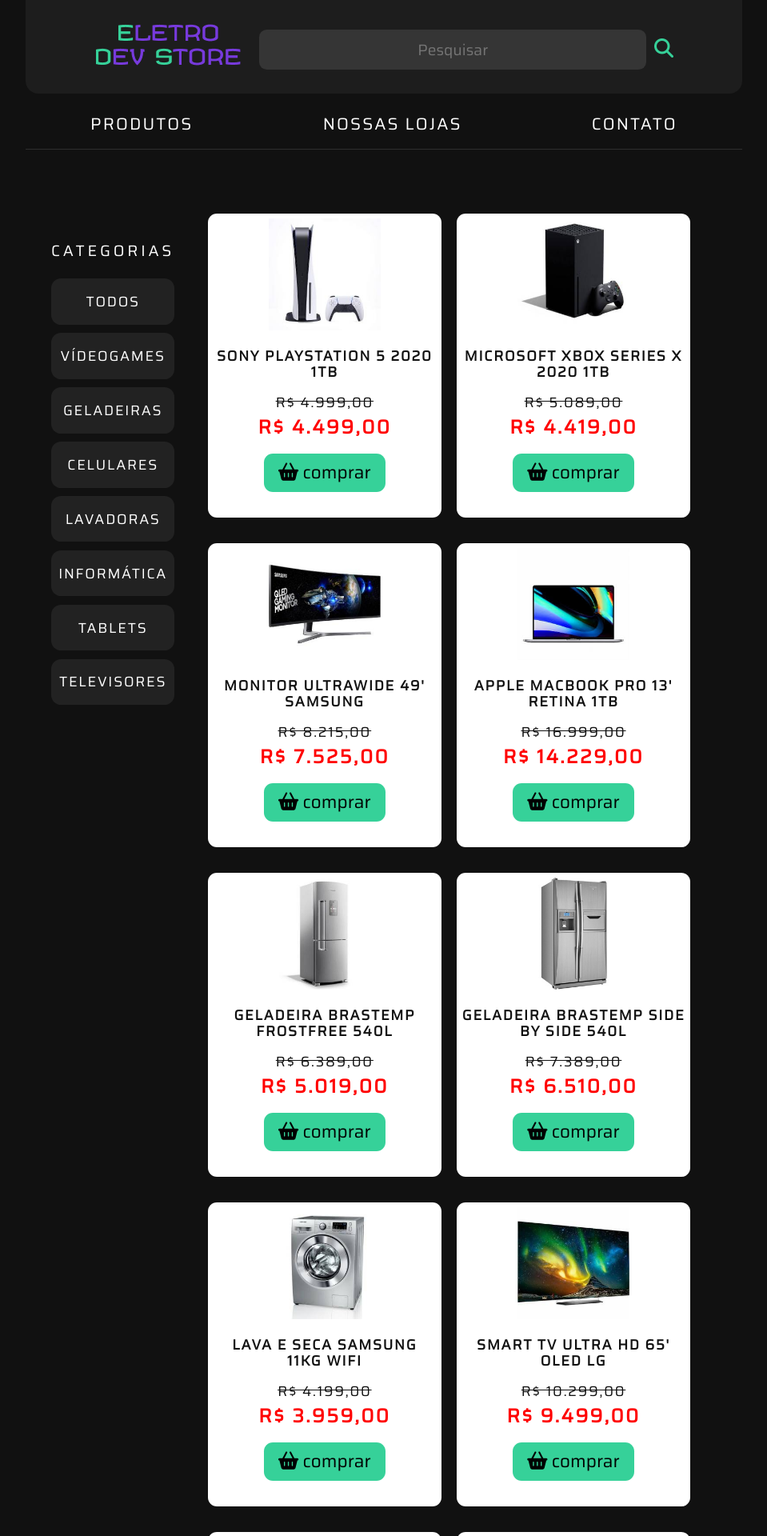
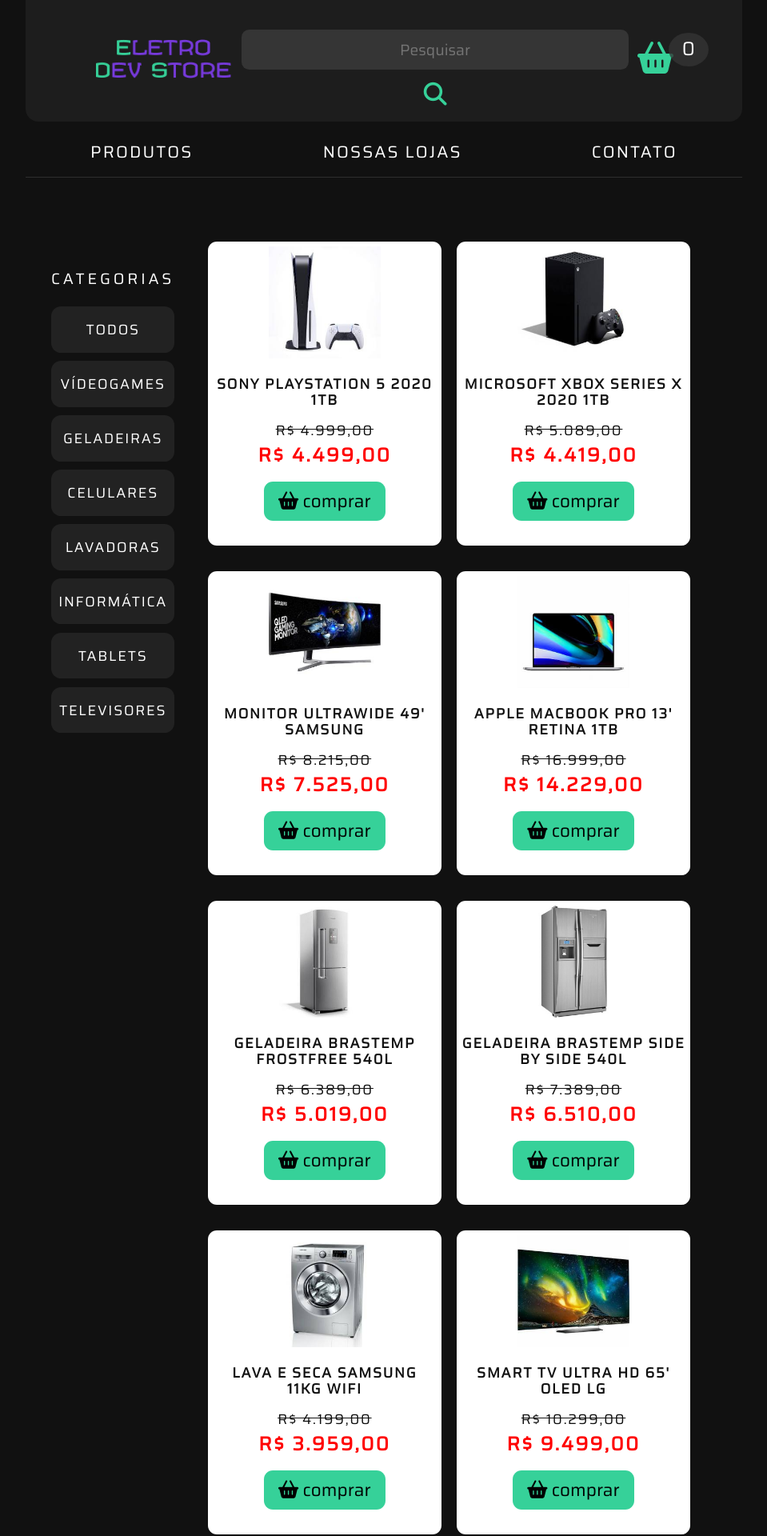
Before and after one commit to arcmarcos/RecodePro2020, a PHP site: page /eletrodevstore_JS/pages/produtos.html in a window 1280 px wide. Shown: the top 1920 px of the page at 80% size, without its empty margins (160-1119 px from the left). Run offline with PHP 8.4, Linux system fonts and the light colour scheme; some libraries are stand-ins or nearby versions.

Commit message:
trying to add sidebar cart, and working in js

```diff
--- a/eletrodevstore_JS/css/header.css
+++ b/eletrodevstore_JS/css/header.css
@@ -57,6 +57,36 @@
     font-size: 1.5em;
 }
 
+/* Ícone Carrinho */
+.cartIconContainer {
+    margin-bottom: .5em;
+
+}
+
+.cartIcon {
+    background: none;
+    outline: none;
+    border: none;
+    position: relative;
+    cursor: pointer;
+}
+
+.cartIcon i {
+    font-size: 1.9em;
+    color: #36D199;
+}
+
+.cartCount {
+    color: white;
+    font-size: 1.2em;
+    background: #353535c5;
+    padding: .3em .7em;
+    border-radius: 50%;
+    position: absolute;
+    bottom: 5px;
+    left: 36px;
+}
+
 .navMenu {
     display: flex;
     align-items: center;
@@ -105,6 +135,20 @@
         font-size: 1.2em;
     }
 
+    .searchDiv #searchButton {
+        font-size: 1.8em;
+    }
+
+    .cartIcon i {
+        font-size: 2.5em;
+    }
+
+    .cartCount {
+        font-size: 1.5em;
+        bottom: 10px;
+        left: 45px;
+    }
+
     .navMenu a {
         font-size: 1.3em;
     }
--- a/eletrodevstore_JS/pages/produtos.html
+++ b/eletrodevstore_JS/pages/produtos.html
@@ -10,12 +10,13 @@
     <link rel="stylesheet" href="../css/main.css">
     <link rel="stylesheet" href="../css/products.css">
     <link rel="stylesheet" href="../css/header.css">
+    <link rel="stylesheet" href="../css/cart.css">
     <link rel="stylesheet" href="../css/footer.css">
     <link rel="stylesheet" href="../css/normalize.css"> <!-- folha css para ajustar paginas em quase todos os navegadores -->
 
     <link rel="shortcut icon" href="../imgs/eds_icon.png">
 
-    <!-- Scritp para pegar icones no FontAwesome -->
+    <!-- Script para pegar icones no FontAwesome -->
     <script src="https://kit.fontawesome.com/110e73ee38.js" crossorigin="anonymous"></script>
 
     <script src="../script/main.js"></script>
@@ -31,14 +32,35 @@
                 <input type="text" id="searchBar" placeholder="Pesquisar">
                 <button id="searchButton" type="submit"><i class="fa fa-search"></i></button>
             </div>
+
+            <!-- Ícone Carrinho e contador de itens -->
+            <div class="cartIconContainer">
+                <button class="cartIcon">
+                    <i class="fas fa-shopping-basket"></i>
+                    <span class="cartCount">0</span>
+                </button>
+            </div>
         </div>
-
         <nav class="navMenu">
             <a class="selected"href="../pages/produtos.html">Produtos</a>
             <a href="../pages/lojas.html">Nossas lojas</a>
             <a href="../pages/contato.html">Contato</a>
         </nav>
     </header>
+
+    <!-- Carrinho de compras -->
+    <!-- <div class="cartContainer">
+        <aside class="cart">
+            <button class="closingCart">
+                <i class="fas fa-times"></i>
+            </button>
+            <h2>Suas escolhas</h2>
+
+            <div class="cartItems"></div>
+                <div class="cartItem"></div>
+            <button class="checkout">Finalizar</button>
+        </aside>
+    </div> -->
 
     <main>
         <div class="productContainer">
--- a/eletrodevstore_JS/script/main.js
+++ b/eletrodevstore_JS/script/main.js
@@ -21,3 +21,13 @@
         elements[indice].style = "display:block";
     }
 }
+
+
+// Função para adicionar produtos no carrinho
+function cartUpValue() {
+    const cartCount = document.querySelector('.cartCount')
+    cartCount.innerText="1";
+}
+
+//Ainda trabalhando, valor na span muda com innertext, porém precisa
+// de uma lógica mais elaborada, para que o incremento seja automático.
```
Also changed, not shown: eletrodevstore_JS/css/cart.css (added, +70 -0 lines), eletrodevstore_JS/index.html (+18 -2 lines), eletrodevstore_JS/pages/contato.html (+16 -1 lines), eletrodevstore_JS/pages/lojas.html (+16 -1 lines).
